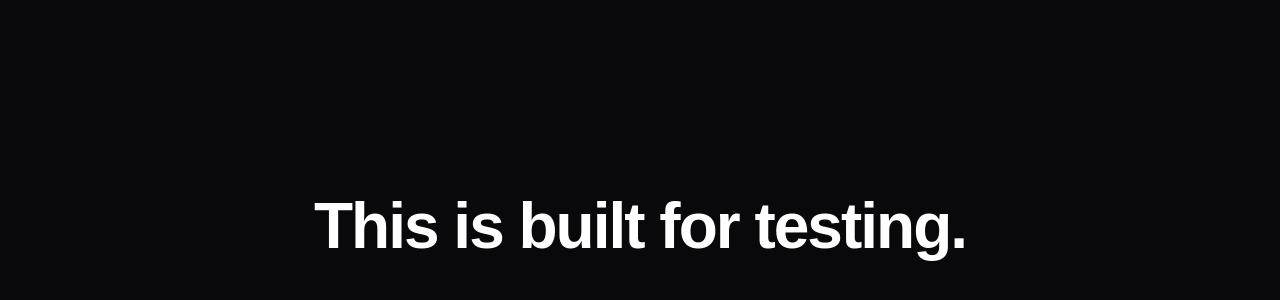
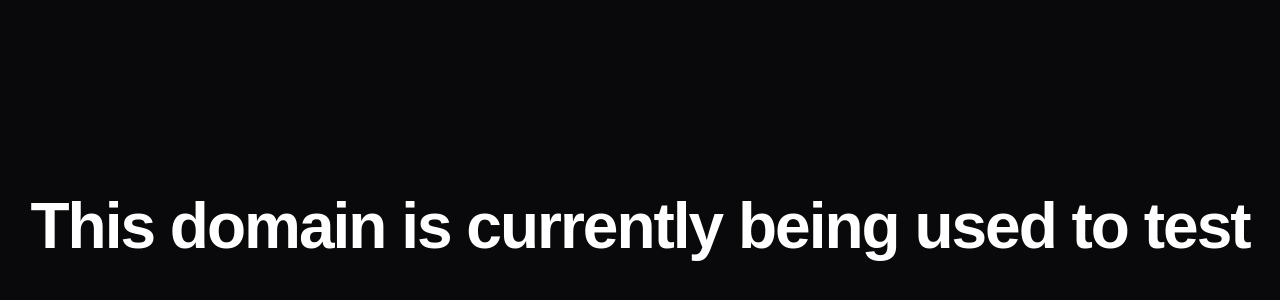
Before and after one commit to izzv/test, a plain HTML site: page index.html in a window 1280 px wide. Shown: the part 174-474 px from the top of the page. Drawn offline with Linux system fonts and the light colour scheme.

Commit message:
Update title and heading for testing page

```diff
--- a/index.html
+++ b/index.html
@@ -4,7 +4,7 @@
 <head>
   <meta charset="UTF-8">
   <meta name="viewport" content="width=device-width, initial-scale=1.0">
-  <title>Testing Page</title>
+  <title>Testing Domain</title>
   <style>
     * {
       margin: 0;
@@ -31,6 +31,6 @@
   </style>
 </head>
 <body>
-  <h1>This is built for testing.</h1>
+  <h1>This domain is currently being used to test</h1>
 </body>
 </html>
```
